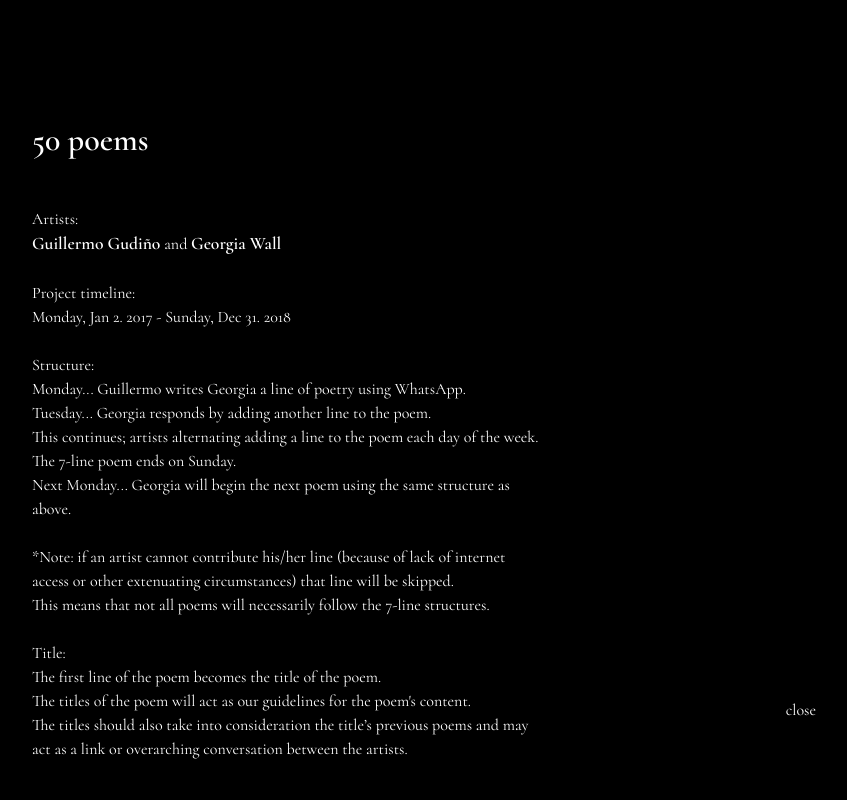
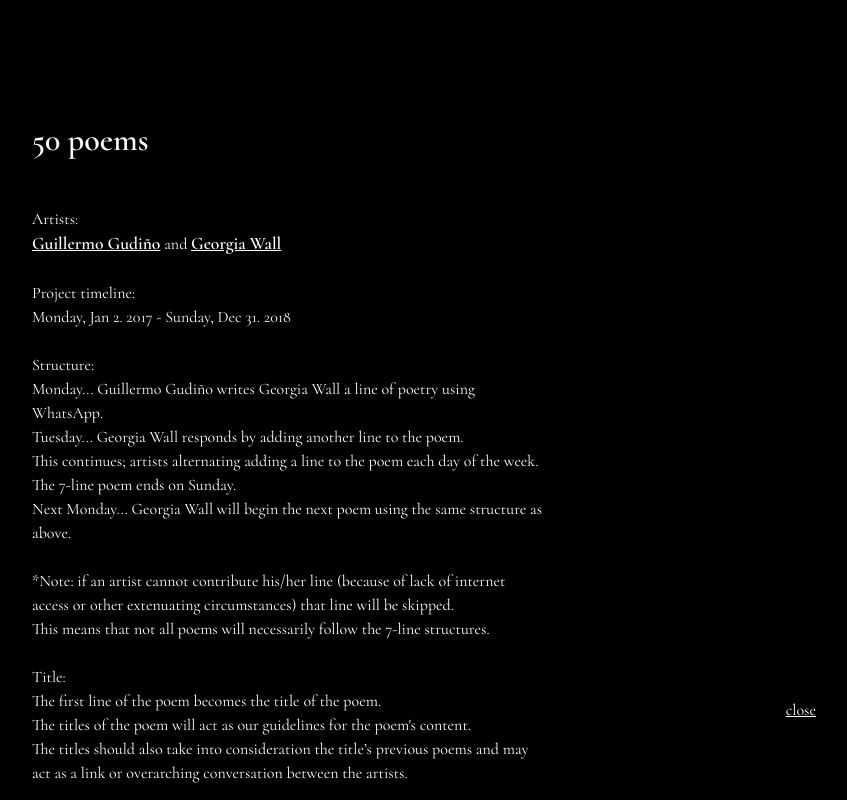
Before and after one commit to Musuauer/random_poems, a React (Create React App) app: page / in a window 1280 px wide. Both pictures are taken after a click on the element "info". Shown: the whole page, without its empty margins (352-1199 px from the left). Built offline with nearby package versions, Linux system fonts and the light colour scheme.

Commit message:
underline links

```diff
--- a/src/App.css
+++ b/src/App.css
@@ -76,11 +76,12 @@ p{
   right: 4rem;
   padding: 3rem;
   cursor: pointer;
+  text-decoration: underline;
 }
 a{
   color: white;
   font-weight: 600;
-  text-decoration: none;
+  text-decoration: underline;
   font-size: 1.1rem;
 }
 a:hover{
--- a/src/InfoWindow.js
+++ b/src/InfoWindow.js
@@ -22,15 +22,15 @@ export default function InfoWindow (props) {
           <br />
         Structure:
           <br />
-        Monday... Guillermo writes Georgia a line of poetry using WhatsApp.
+        Monday... Guillermo Gudiño writes Georgia Wall a line of poetry using WhatsApp.
           <br />
-        Tuesday... Georgia responds by adding another line to the poem.
+        Tuesday... Georgia Wall responds by adding another line to the poem.
           <br />
         This continues; artists alternating adding a line to the poem each day of the week.
           <br />
         The 7-line poem ends on Sunday.
           <br />
-        Next Monday... Georgia will begin the next poem using the same structure as above.
+        Next Monday... Georgia Wall will begin the next poem using the same structure as above.
           <br />
           <br />
 
```
Also changed, not shown: public/manifest.json, src/Poems.js (added).
